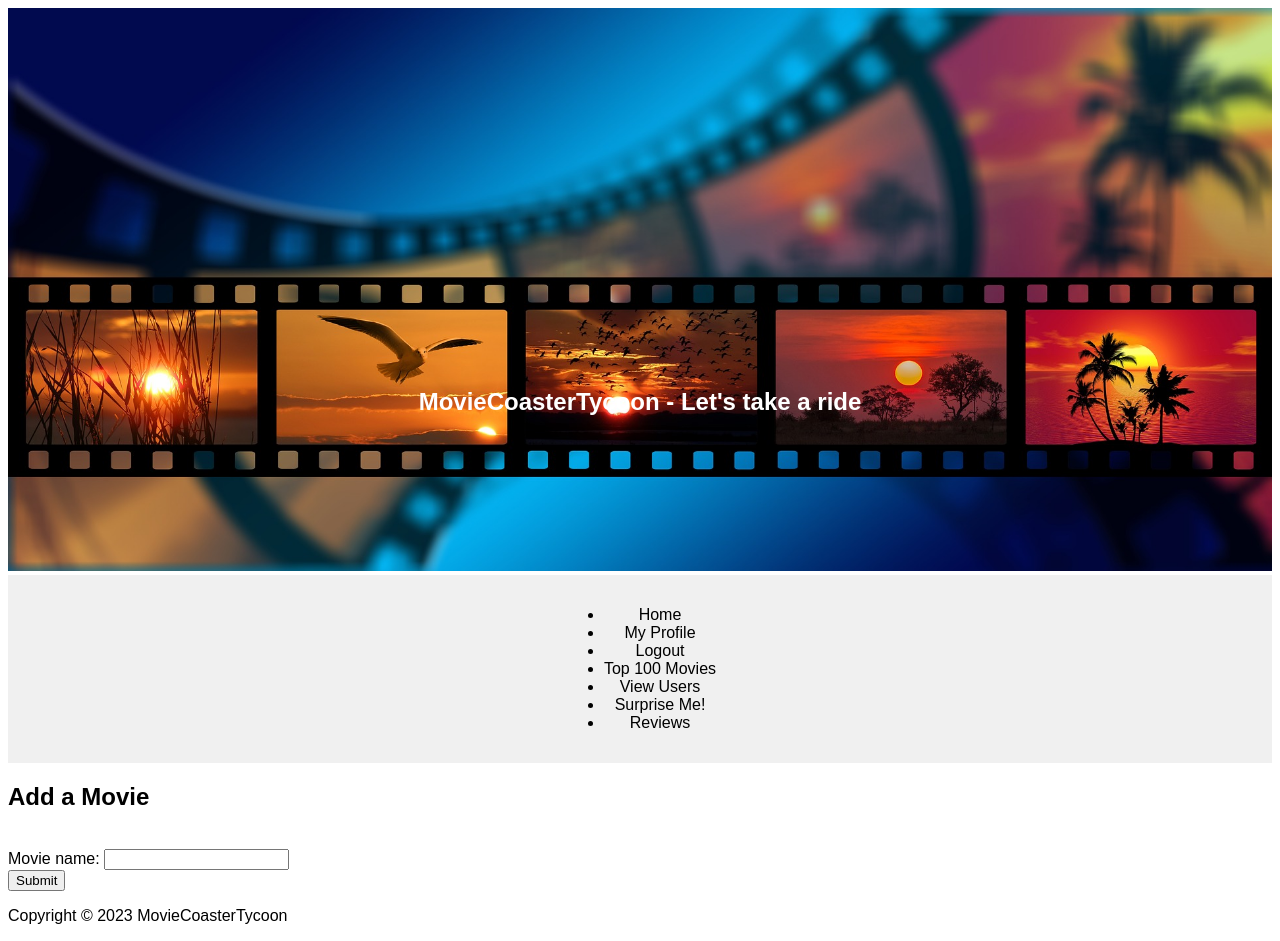
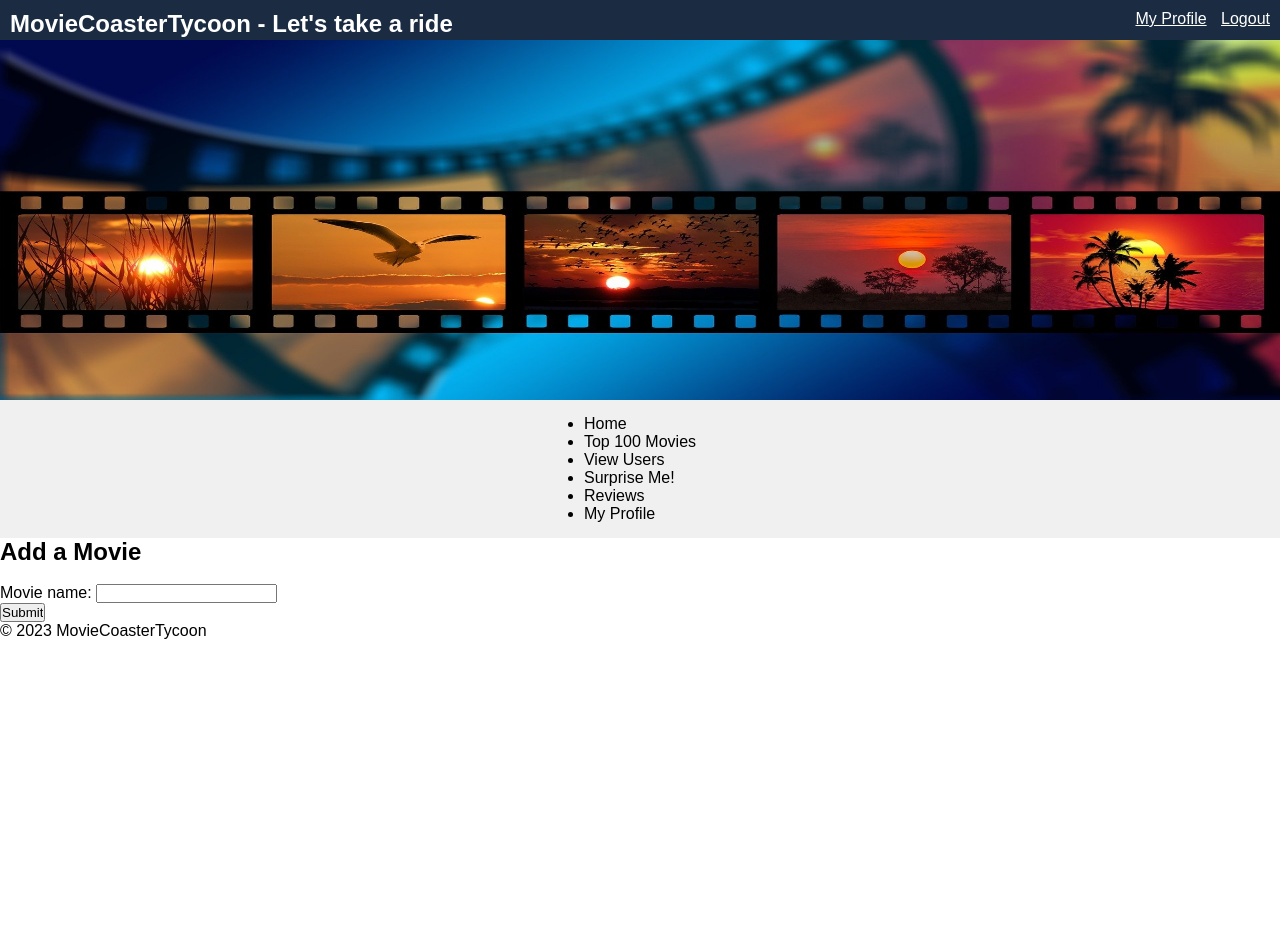
Before and after one commit to JoschuaSch/MovieWeb, a Flask app: page /add_movie in a window 1280 px wide. After the commit the page ends 639 px from the top, so only its background shows below. Run offline with Flask 3, Linux system fonts and the light colour scheme; the visitor is signed in with stand-in values (Sample User, id 1).

Commit message:
Css changes

```diff
--- a/static/css/style.css
+++ b/static/css/style.css
@@ -1,27 +1,55 @@
-.profile-picture {
-    max-width: 300px;
-    height: auto;
+* {
+  box-sizing: border-box;
+  margin: 0;
+  padding: 0;
 }
+
 body {
   font-family: Arial, sans-serif;
 }
 
 .header {
   position: relative;
-  text-align: center;
+  text-align: left;
+}
+
+.header-image {
+  position: relative;
+  overflow: hidden;
+}
+
+.header-image:before {
+  content: "";
+  position: absolute;
+  top: 0;
+  left: 0;
+  width: 100%;
+  height: 5vh;
+  background-color: #1a2b42;
 }
 
 .header img {
   width: 100%;
-  height: auto;
+  max-height: 50vh;
+  display: block;
 }
 
 .header-title {
   position: absolute;
-  top: 50%;
-  left: 50%;
-  transform: translate(-50%, -50%);
+  top: 10px;
+  left: 10px;
   font-size: 24px;
+  color: white;
+}
+
+.header-buttons {
+  position: absolute;
+  top: 10px;
+  right: 10px;
+}
+
+.header-buttons a {
+  margin-left: 10px;
   color: white;
 }
 
--- a/templates/base.html
+++ b/templates/base.html
@@ -6,22 +6,29 @@
 </head>
 <body>
   <header class="header">
-    <img src="{{ url_for('static', filename='images/Movie.jpg') }}" alt="Movie image">
+    <div class="header-image">
+      <img src="{{ url_for('static', filename='images/Movie.jpg') }}" alt="Movie image">
+    </div>
     <h1 class="header-title">MovieCoasterTycoon - Let's take a ride</h1>
+    <div class="header-buttons">
+      {% if current_user.is_authenticated %}
+        <a href="{{ url_for('user_profile', user_id=current_user.id) }}">My Profile</a>
+        <a href="{{ url_for('logout') }}">Logout</a>
+      {% else %}
+        <a href="{{ url_for('login') }}">Login</a>
+        <a href="{{ url_for('register') }}">Register</a>
+      {% endif %}
+    </div>
     <nav class="navbar">
       <ul>
         <li><a href="{{ url_for('home') }}">Home</a></li>
-        {% if current_user.is_authenticated %}
-          <li><a href="{{ url_for('user_profile', user_id=current_user.id) }}">My Profile</a></li>
-          <li><a href="{{ url_for('logout') }}">Logout</a></li>
-        {% else %}
-          <li><a href="{{ url_for('login') }}">Login</a></li>
-          <li><a href="{{ url_for('register') }}">Register</a></li>
-        {% endif %}
         <li><a href="{{ url_for('top_100_movies') }}">Top 100 Movies</a></li>
         <li><a href="{{ url_for('list_users') }}">View Users</a></li>
         <li><a href="{{ url_for('random_movie') }}">Surprise Me!</a></li>
         <li><a href="{{ url_for('movie_reviews') }}">Reviews</a></li>
+        {% if current_user.is_authenticated %}
+          <li><a href="{{ url_for('user_profile', user_id=current_user.id) }}">My Profile</a></li>
+        {% endif %}
       </ul>
     </nav>
   </header>
@@ -40,7 +47,7 @@
   {% endblock %}
 
   <footer>
-    <p>Copyright © 2023 MovieCoasterTycoon</p>
+    <p>© 2023 MovieCoasterTycoon</p>
   </footer>
 </body>
 </html>
```
Also changed, not shown: static/images/Movie.jpg. Lines whose indentation alone changed are shown as unchanged.
